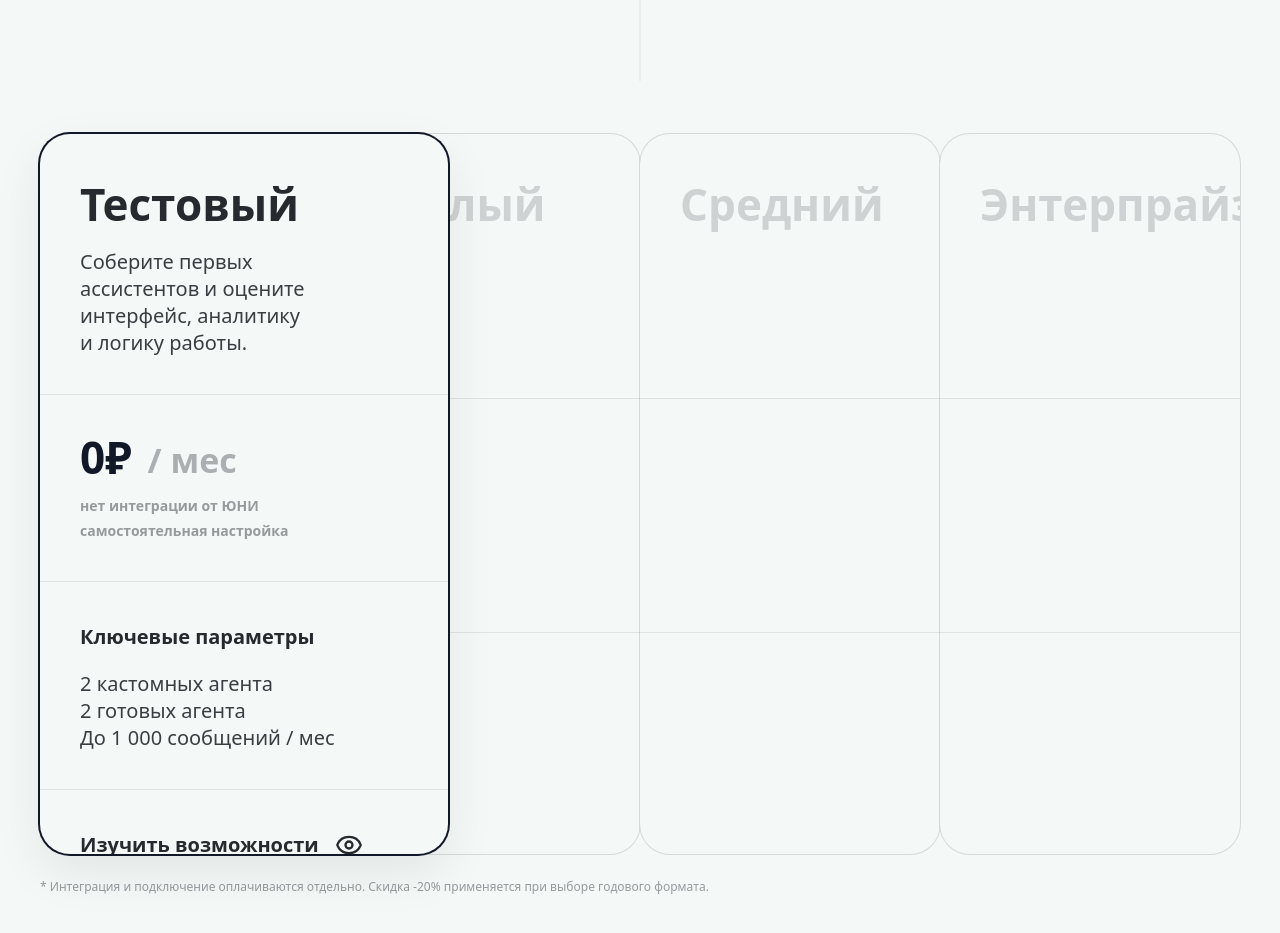
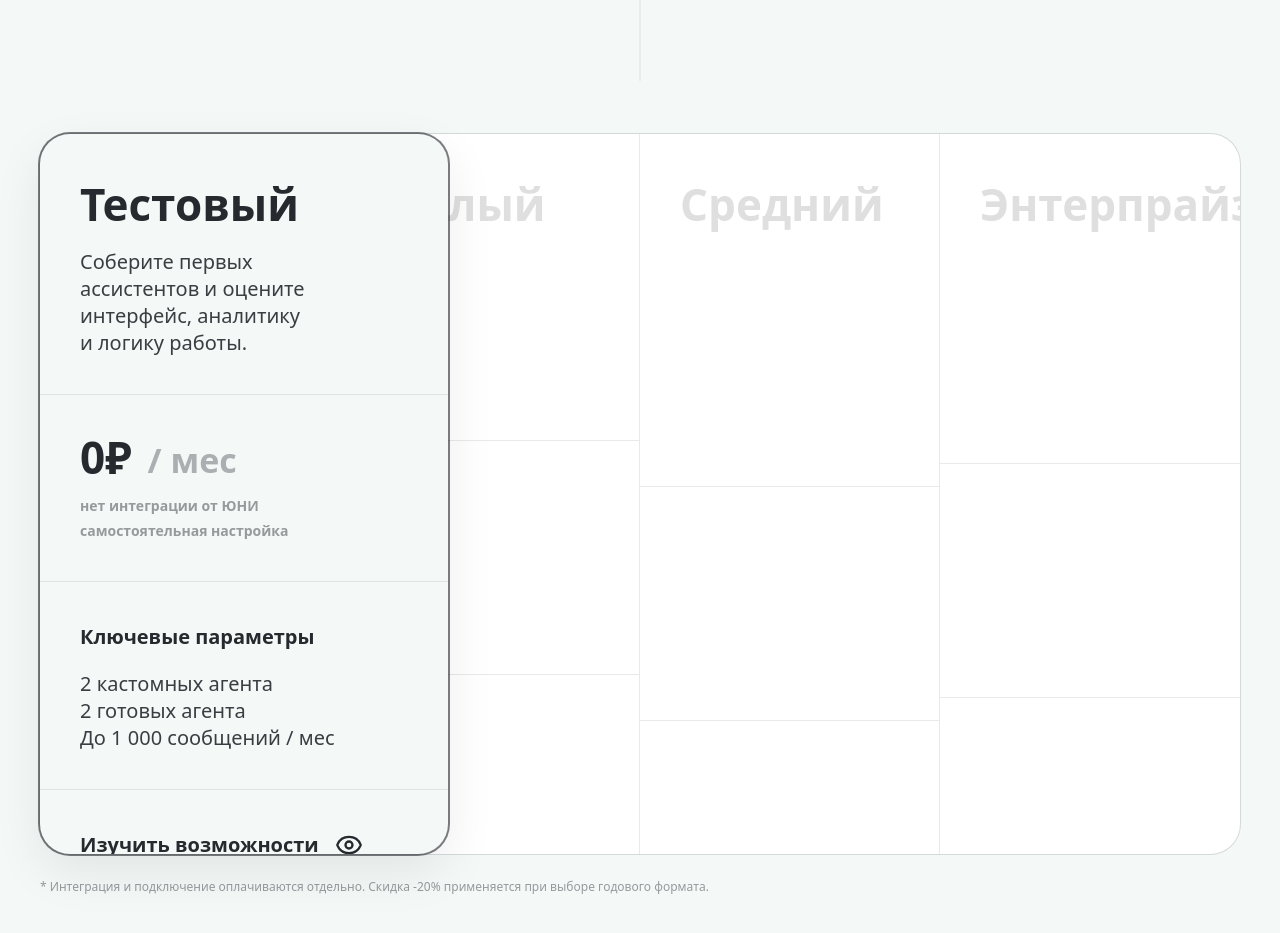
Before and after one commit to uniconsulting/uni.ai, a Next.js app: page / in a window 1280 px wide. Shown: the part 4562-5495 px from the top of the page. Built offline with nearby package versions, Linux system fonts and the light colour scheme.

Commit message:
Update Packages.tsx

```diff
--- a/src/components/Packages.tsx
+++ b/src/components/Packages.tsx
@@ -20,11 +20,11 @@ type Plan = {
   ctaStyle: "outline" | "fill";
 };
 
-const TONE: Record<Plan["tone"], { hex: string; softHex: string }> = {
-  neutral: { hex: "#111827", softHex: "#111827" }, // near text
-  blue: { hex: "#5B86C6", softHex: "#5B86C6" },
-  green: { hex: "#49C874", softHex: "#49C874" },
-  red: { hex: "#C94444", softHex: "#C94444" },
+const TONE: Record<Plan["tone"], { hex: string }> = {
+  neutral: { hex: "#111827" },
+  blue: { hex: "#5B86C6" },
+  green: { hex: "#49C874" },
+  red: { hex: "#C94444" },
 };
 
 function formatRub(n: number) {
@@ -93,10 +93,10 @@ export function Packages() {
     return Math.round(p.monthly * 0.8);
   };
 
-  // колода: базовые колонки по 25%, активная шире и слегка смещается влево
+  // колода: базовые колонки по 25%, активная шире и чуть “заезжает” на соседей
   const W_INACTIVE = "25%";
   const W_ACTIVE = "34%";
-  const ACTIVE_SHIFT = "4.5%"; // половина «расширения» (примерно)
+  const ACTIVE_SHIFT = "4.5%";
 
   const leftFor = (i: number) => {
     if (i !== activeIdx) return `${i * 25}%`;
@@ -186,25 +186,17 @@ export function Packages() {
               const isActive = p.id === active;
               const tone = TONE[p.tone];
               const price = priceFor(p);
+              const isNeutral = p.tone === "neutral";
 
               return (
-                <button
-                  key={p.id}
-                  type="button"
-                  onClick={() => setActive(p.id)}
-                  className="text-left"
-                  aria-pressed={isActive}
-                >
-                  <div
-                    className="overflow-hidden rounded-[28px] bg-bg ring-1 ring-text/15"
-                    style={{ ["--plan" as any]: tone.hex }}
-                  >
+                <button key={p.id} type="button" onClick={() => setActive(p.id)} className="text-left" aria-pressed={isActive}>
+                  <div className="overflow-hidden rounded-[28px] bg-bg ring-1 ring-text/15" style={{ ["--plan" as any]: tone.hex }}>
                     <div className="px-7 pt-8 pb-7">
                       <div
                         className={
                           isActive
-                            ? "text-[34px] font-extrabold leading-none text-[color:var(--plan)]"
-                            : "text-[34px] font-extrabold leading-none text-text/20"
+                            ? `text-[34px] font-extrabold leading-none ${isNeutral ? "text-text" : "text-[color:var(--plan)]"}`
+                            : "text-[34px] font-extrabold leading-none text-text/15"
                         }
                       >
                         {p.title}
@@ -222,7 +214,7 @@ export function Packages() {
                     <div className="px-7 py-7">
                       <div className={isActive ? "opacity-100" : "opacity-0"}>
                         <div className="flex items-end gap-3">
-                          <div className="text-[36px] font-extrabold leading-none text-[color:var(--plan)]">
+                          <div className={`text-[36px] font-extrabold leading-none ${isNeutral ? "text-text" : "text-[color:var(--plan)]"}`}>
                             {formatRub(price)}
                           </div>
                           <div className="text-[28px] font-semibold leading-none text-text/35">/ мес</div>
@@ -260,8 +252,8 @@ export function Packages() {
                           <div
                             className={
                               p.ctaStyle === "fill"
-                                ? "w-full rounded-xl bg-[color:var(--plan)] px-6 py-4 text-center text-[18px] font-extrabold text-bg"
-                                : "w-full rounded-xl border-2 border-[color:var(--plan)] px-6 py-4 text-center text-[18px] font-extrabold text-[color:var(--plan)]"
+                                ? `w-full rounded-xl bg-[color:var(--plan)] px-6 py-4 text-center text-[18px] font-extrabold text-bg`
+                                : `w-full rounded-xl border-2 border-[color:var(--plan)] px-6 py-4 text-center text-[18px] font-extrabold text-[color:var(--plan)]`
                             }
                           >
                             {p.cta}
@@ -275,50 +267,135 @@ export function Packages() {
             })}
           </div>
 
-          {/* desktop: колода с наложением */}
-          <div className="relative hidden md:block">
-            <div className="relative h-[720px]">
-              {plans.map((p, i) => {
-                const isActive = p.id === active;
-                const tone = TONE[p.tone];
-                const price = priceFor(p);
+          {/* desktop: подложка-колода + активная карточка поверх */}
+          <div className="hidden md:block">
+            <div className="relative">
+              {/* подложка (общий “фрейм” ощущением одной рамки) */}
+              <div className="h-[720px] overflow-hidden rounded-[30px] bg-accent-3 ring-1 ring-text/15">
+                <div className="grid h-full grid-cols-4 divide-x divide-text/10">
+                  {plans.map((p) => {
+                    const isColumnActive = p.id === active;
 
                     return (
                       <button
                         key={p.id}
                         type="button"
                         onClick={() => setActive(p.id)}
-                    aria-pressed={isActive}
-                    className="absolute top-0 h-full text-left"
+                        aria-pressed={isColumnActive}
+                        className="h-full text-left"
+                      >
+                        {/* секции + разделители, чтобы линии были на одной высоте */}
+                        <div className="flex h-full flex-col">
+                          <div className="px-10 pt-12 pb-10">
+                            <div
+                              className={
+                                isColumnActive
+                                  ? "text-[44px] font-extrabold leading-none text-transparent"
+                                  : "text-[44px] font-extrabold leading-none text-text/15"
+                              }
+                            >
+                              {p.title}
+                            </div>
+
+                            {/* плейсхолдер 4 строк (невидимый, чтобы держать высоту) */}
+                            <div className="mt-6 space-y-1 opacity-0">
+                              {p.desc4.map((l) => (
+                                <div key={l} className="text-[20px] font-medium leading-[1.15]">
+                                  {l}
+                                </div>
+                              ))}
+                            </div>
+                          </div>
+
+                          <div className="h-px bg-text/10" />
+
+                          <div className="px-10 py-10">
+                            <div className="opacity-0">
+                              <div className="flex items-end gap-4">
+                                <div className="text-[44px] font-extrabold leading-none">{formatRub(priceFor(p))}</div>
+                                <div className="pb-[2px] text-[34px] font-semibold leading-none">/ мес</div>
+                              </div>
+                              <div className="mt-4 space-y-1 text-[14px] font-semibold">
+                                <div>{p.integrations2[0]}</div>
+                                <div>{p.integrations2[1]}</div>
+                              </div>
+                            </div>
+                          </div>
+
+                          <div className="h-px bg-text/10" />
+
+                          <div className="px-10 py-10">
+                            <div className="opacity-0">
+                              <div className="text-[20px] font-extrabold">Ключевые параметры</div>
+                              <div className="mt-5 space-y-1 text-[20px] font-medium leading-[1.15]">
+                                {p.params3.map((l) => (
+                                  <div key={l}>{l}</div>
+                                ))}
+                              </div>
+                            </div>
+                          </div>
+
+                          <div className="h-px bg-text/10" />
+
+                          <div className="px-10 py-10">
+                            <div className="opacity-0">
+                              <div className="flex items-center gap-4 text-[20px] font-extrabold">
+                                <span>Изучить возможности</span>
+                                <Eye className="h-7 w-7" />
+                              </div>
+                              <div className="mt-6">
+                                <div className="w-full rounded-xl px-6 py-4 text-center text-[20px] font-extrabold">
+                                  {p.cta}
+                                </div>
+                              </div>
+                            </div>
+                          </div>
+                        </div>
+                      </button>
+                    );
+                  })}
+                </div>
+              </div>
+
+              {/* активная карточка поверх подложки */}
+              {(() => {
+                const p = plans[activeIdx];
+                const tone = TONE[p.tone];
+                const price = priceFor(p);
+                const isNeutral = p.tone === "neutral";
+
+                return (
+                  <div
+                    className="absolute top-0 h-[720px]"
                     style={{
-                      left: leftFor(i),
-                      width: isActive ? W_ACTIVE : W_INACTIVE,
-                      zIndex: isActive ? 50 : 10 + i,
-                      transition: "left 420ms cubic-bezier(0.2, 0.8, 0.2, 1), width 420ms cubic-bezier(0.2, 0.8, 0.2, 1)",
+                      left: leftFor(activeIdx),
+                      width: W_ACTIVE,
+                      zIndex: 50,
+                      transition:
+                        "left 420ms cubic-bezier(0.2, 0.8, 0.2, 1), width 420ms cubic-bezier(0.2, 0.8, 0.2, 1)",
                       ["--plan" as any]: tone.hex,
                     }}
                   >
                     <div
                       className={
-                        isActive
-                          ? "h-full overflow-hidden rounded-[30px] bg-bg ring-2 ring-[color:var(--plan)] shadow-[0_18px_50px_rgba(0,0,0,0.08)]"
-                          : "h-full overflow-hidden rounded-[30px] bg-bg ring-1 ring-text/15"
+                        isNeutral
+                          ? "h-full overflow-hidden rounded-[30px] bg-bg ring-2 ring-text/60 shadow-[0_18px_50px_rgba(0,0,0,0.08)]"
+                          : "h-full overflow-hidden rounded-[30px] bg-bg ring-2 ring-[color:var(--plan)] shadow-[0_18px_50px_rgba(0,0,0,0.08)]"
                       }
                     >
                       {/* Section 1 */}
                       <div className="px-10 pt-12 pb-10">
                         <div
                           className={
-                            isActive
-                              ? "text-[44px] font-extrabold leading-none text-[color:var(--plan)]"
-                              : "text-[44px] font-extrabold leading-none text-text/18"
+                            isNeutral
+                              ? "text-[44px] font-extrabold leading-none text-text"
+                              : "text-[44px] font-extrabold leading-none text-[color:var(--plan)]"
                           }
-                          style={p.tone === "neutral" && isActive ? { color: "var(--text)" } : undefined}
                         >
                           {p.title}
                         </div>
 
-                        <div className={isActive ? "mt-6 space-y-1 text-[20px] font-medium leading-[1.15] text-text/90" : "mt-6 space-y-1 opacity-0"}>
+                        <div className="mt-6 space-y-1 text-[20px] font-medium leading-[1.15] text-text/90">
                           {p.desc4.map((l) => (
                             <div key={l}>{l}</div>
                           ))}
@@ -329,9 +406,14 @@ export function Packages() {
 
                       {/* Section 2 */}
                       <div className="px-10 py-10">
-                        <div className={isActive ? "opacity-100" : "opacity-0"}>
                         <div className="flex items-end gap-4">
-                            <div className="text-[44px] font-extrabold leading-none text-[color:var(--plan)]">
+                          <div
+                            className={
+                              isNeutral
+                                ? "text-[44px] font-extrabold leading-none text-text"
+                                : "text-[44px] font-extrabold leading-none text-[color:var(--plan)]"
+                            }
+                          >
                             {formatRub(price)}
                           </div>
                           <div className="pb-[2px] text-[34px] font-semibold leading-none text-text/35">/ мес</div>
@@ -342,13 +424,11 @@ export function Packages() {
                           <div>{p.integrations2[1]}</div>
                         </div>
                       </div>
-                      </div>
 
                       <div className="h-px bg-text/10" />
 
                       {/* Section 3 */}
                       <div className="px-10 py-10">
-                        <div className={isActive ? "opacity-100" : "opacity-0"}>
                         <div className="text-[20px] font-extrabold text-text">Ключевые параметры</div>
                         <div className="mt-5 space-y-1 text-[20px] font-medium leading-[1.15] text-text/90">
                           {p.params3.map((l) => (
@@ -356,13 +436,11 @@ export function Packages() {
                           ))}
                         </div>
                       </div>
-                      </div>
 
                       <div className="h-px bg-text/10" />
 
                       {/* Section 4 */}
                       <div className="px-10 py-10">
-                        <div className={isActive ? "opacity-100" : "opacity-0"}>
                         <div className="flex items-center gap-4 text-[20px] font-extrabold text-text">
                           <span>Изучить возможности</span>
                           <Eye className="h-7 w-7" />
@@ -382,9 +460,8 @@ export function Packages() {
                       </div>
                     </div>
                   </div>
-                  </button>
                 );
-              })}
+              })()}
             </div>
           </div>
 
```
Lines whose indentation alone changed are shown as unchanged.
